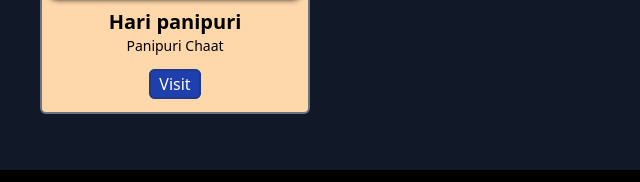
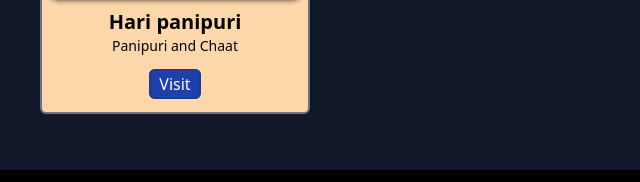
Before and after one commit to BhaveshKarnewar/explore_yavatmal, a website: page src/webpages/Food.html in a window 1280 px wide. Shown: the part 6306-6488 px from the top of the page, 0-640 px from the left. Drawn offline with Linux system fonts and the light colour scheme; no server answers.

Commit message:
grammer correction

```diff
--- a/src/webpages/Food.html
+++ b/src/webpages/Food.html
@@ -979,7 +979,7 @@
             alt=""
           />
           <p class="text-xl pt-3 font-semibold text-center">Hari panipuri</p>
-          <p class="text-sm text-center">Panipuri Chaat</p>
+          <p class="text-sm text-center">Panipuri and Chaat</p>
 
           <div class="text-center pt-4 pb-2 text-white">
             <a
```
Also changed, not shown: src/images/Baigan.jpg (deleted).
